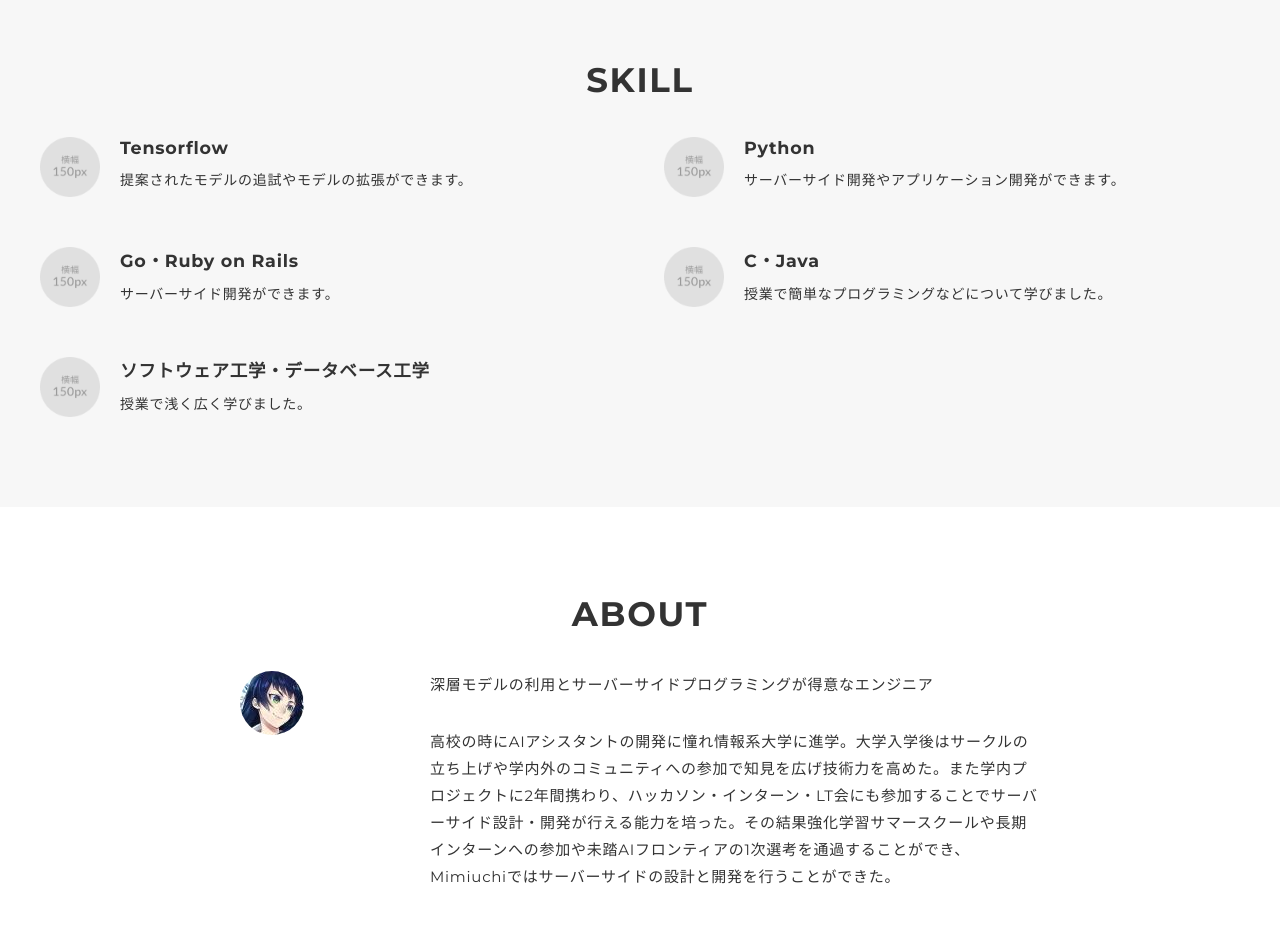
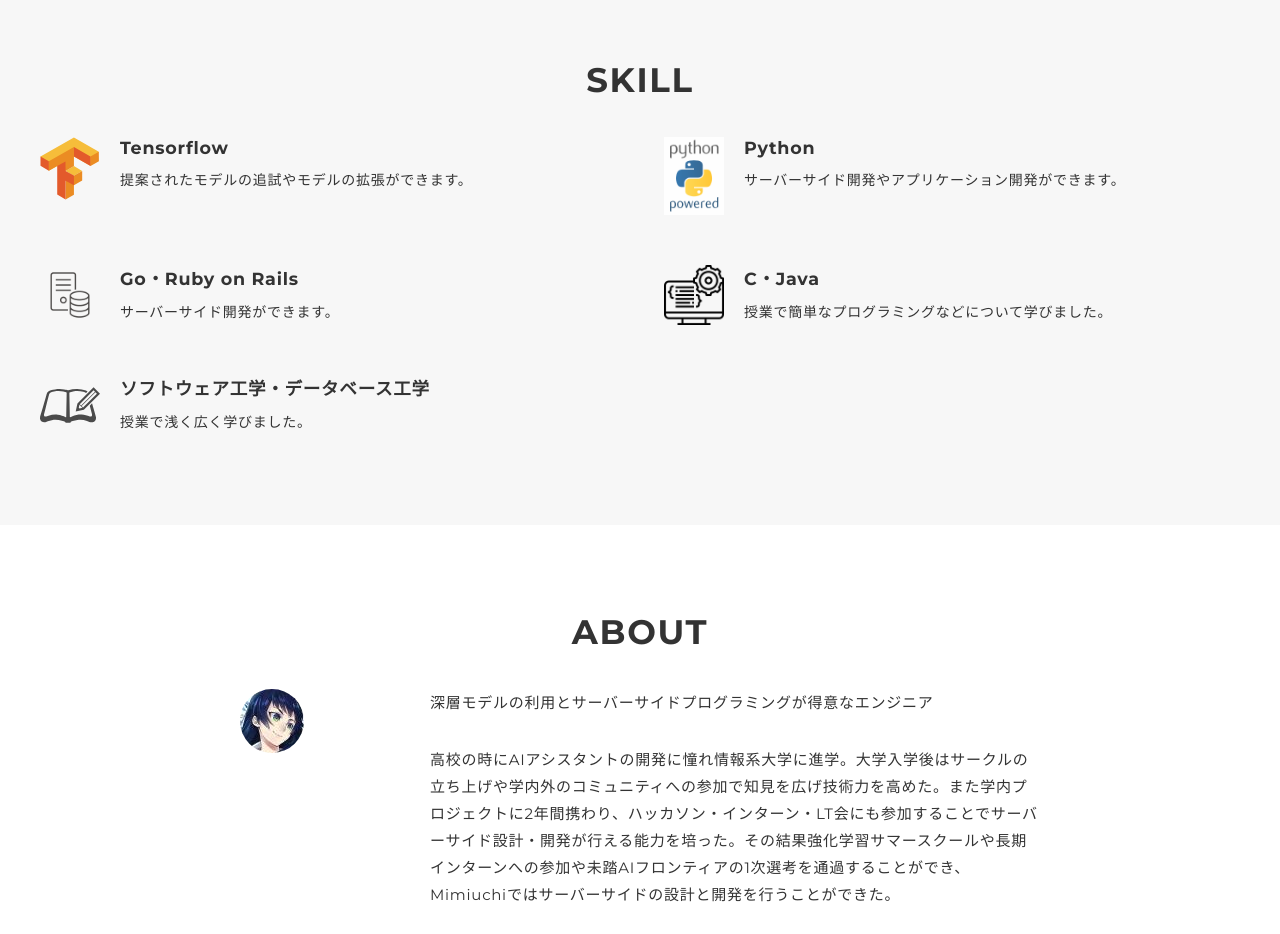
Before and after one commit to EbichanOO/EbichanOO.github.io, a plain HTML site: page index.html in a window 1280 px wide. Shown: the part 2960-3894 px from the top of the page. Drawn offline with nearby package versions, Linux system fonts and the light colour scheme.

Commit message:
[add]icons

```diff
--- a/index.html
+++ b/index.html
@@ -182,7 +182,7 @@
           <h2 class="title">SKILL</h2>
           <div class="skill-list">
             <div class="skill-item">
-              <p class="skill-img"><img src="img/icon_skill.png" alt=""></p>
+              <p class="skill-img"><img src="img/tensorflow-icon.svg" alt=""></p>
               <div class="skill-body">
                 <h3 class="skill-name">Tensorflow</h3>
                 <p class="skill-text">
@@ -190,7 +190,7 @@
               </div>
             </div>
             <div class="skill-item">
-              <p class="skill-img"><img src="img/icon_skill.png" alt=""></p>
+              <p class="skill-img"><img src="img/python-icon.png" alt=""></p>
               <div class="skill-body">
                 <h3 class="skill-name">Python</h3>
                 <p class="skill-text">
@@ -198,7 +198,7 @@
               </div>
             </div>
             <div class="skill-item">
-              <p class="skill-img"><img src="img/icon_skill.png" alt=""></p>
+              <p class="skill-img"><img src="img/server-icon.png" alt=""></p>
               <div class="skill-body">
                 <h3 class="skill-name">Go・Ruby on Rails</h3>
                 <p class="skill-text">
@@ -206,7 +206,7 @@
               </div>
             </div>
             <div class="skill-item">
-              <p class="skill-img"><img src="img/icon_skill.png" alt=""></p>
+              <p class="skill-img"><img src="img/programming-icon.png" alt=""></p>
               <div class="skill-body">
                 <h3 class="skill-name">C・Java</h3>
                 <p class="skill-text">
@@ -214,7 +214,7 @@
               </div>
             </div>
             <div class="skill-item">
-              <p class="skill-img"><img src="img/icon_skill.png" alt=""></p>
+              <p class="skill-img"><img src="img/study-icon.svg" alt=""></p>
               <div class="skill-body">
                 <h3 class="skill-name">ソフトウェア工学・データベース工学</h3>
                 <p class="skill-text">
```
Also changed, not shown: img/programming-icon.png (added), img/python-icon.png (added), img/server-icon.png (added), img/study-icon.svg (added), img/tensorflow-icon.svg (added).
